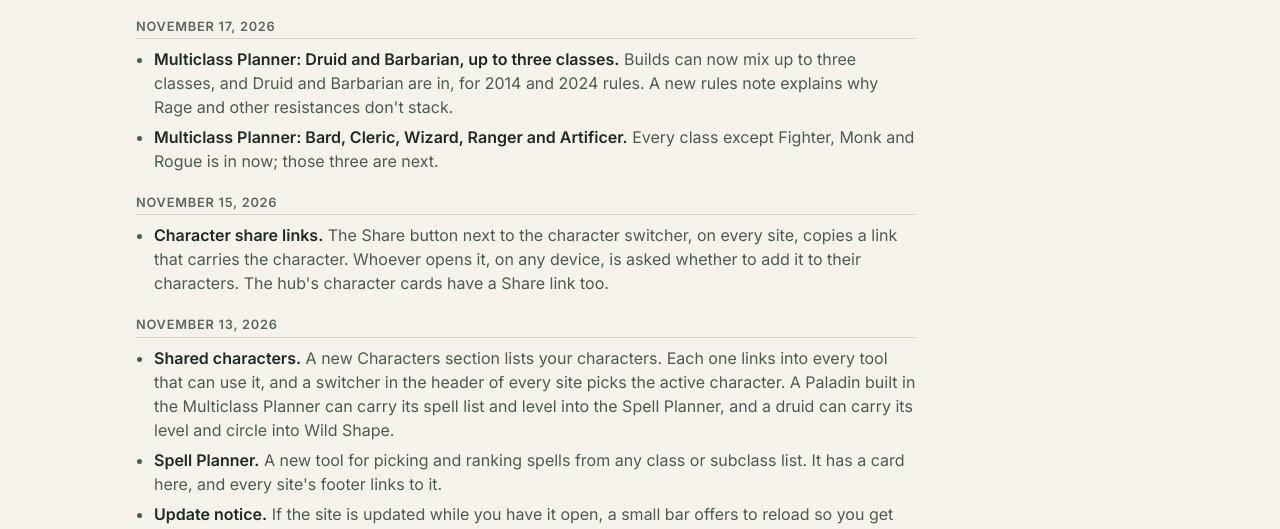
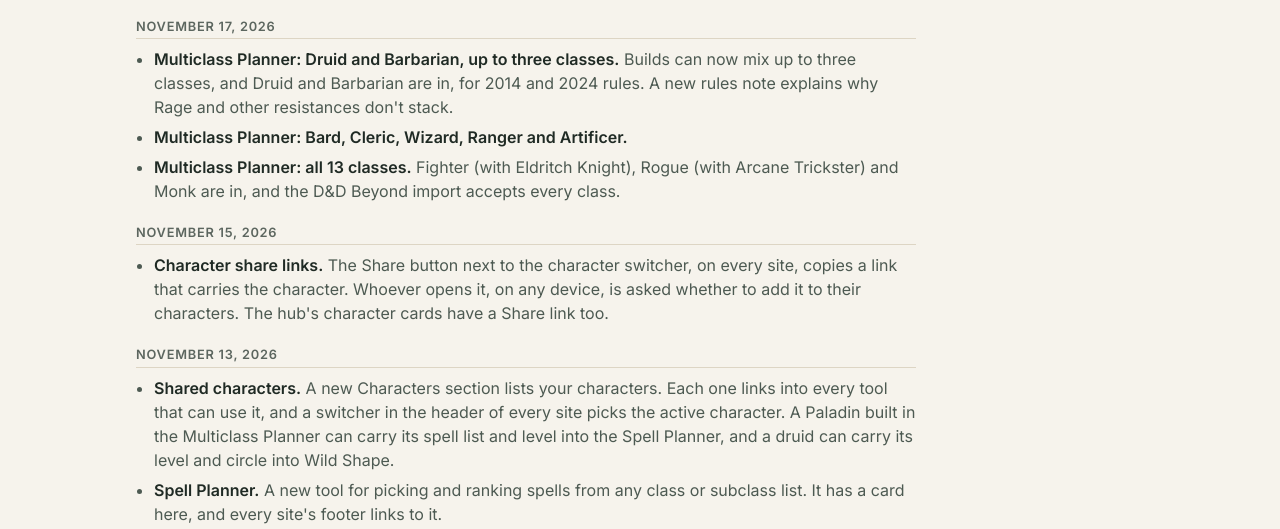
Before and after one commit to WernerCD/dnd, a plain HTML site: page site/changes.html in a window 1280 px wide. Shown: the part 240-769 px from the top of the page. Drawn offline with Linux system fonts and the light colour scheme.

Commit message:
Hub: Multiclass Planner card, all 13 classes
Co-Authored-By: Claude Opus 5.5 <noreply@anthropic.com>

```diff
--- a/site/changes.html
+++ b/site/changes.html
@@ -51,7 +51,8 @@
     <h3><time datetime="2026-11-17">November 17, 2026</time></h3>
     <ul>
       <li><b>Multiclass Planner: Druid and Barbarian, up to three classes.</b> Builds can now mix up to three classes, and Druid and Barbarian are in, for 2014 and 2024 rules. A new rules note explains why Rage and other resistances don't stack.</li>
-      <li><b>Multiclass Planner: Bard, Cleric, Wizard, Ranger and Artificer.</b> Every class except Fighter, Monk and Rogue is in now; those three are next.</li>
+      <li><b>Multiclass Planner: Bard, Cleric, Wizard, Ranger and Artificer.</b> </li>
+      <li><b>Multiclass Planner: all 13 classes.</b> Fighter (with Eldritch Knight), Rogue (with Arcane Trickster) and Monk are in, and the D&amp;D Beyond import accepts every class.</li>
     </ul>
   </section>
 
```
Also changed, not shown: site/index.html (+1 -1 lines).
